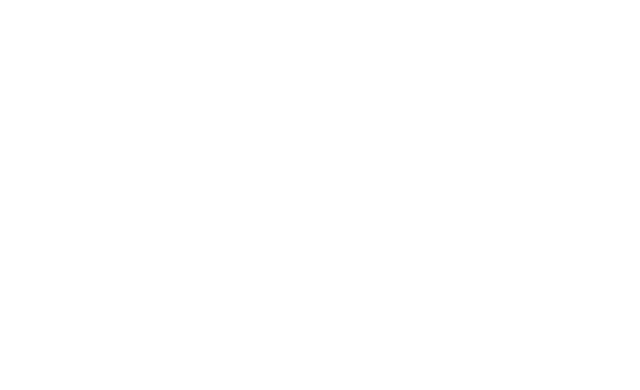
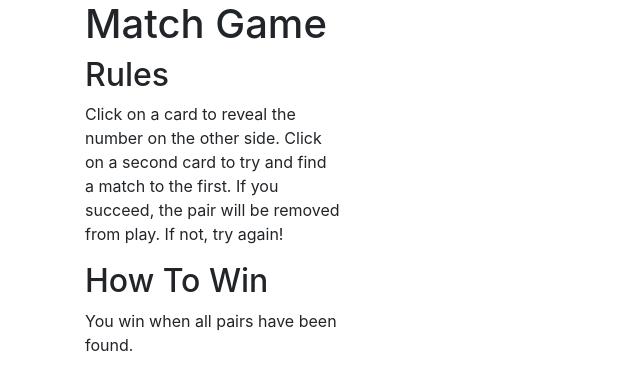
Before and after one commit to brian-miranda/matchgame, a plain HTML site: page index.html in a window 1280 px wide. Shown: the whole page, without its empty margins (0-640 px from the left). Drawn offline with nearby package versions, Linux system fonts and the light colour scheme.

Commit message:
Start basic bootstrap layout

```diff
--- a/index.html
+++ b/index.html
@@ -1,9 +1,29 @@
 <!DOCTYPE html>
 <html>
+
 <head>
   <title>Match Game</title>
+  <link href="https://stackpath.bootstrapcdn.com/bootstrap/4.1.2/css/bootstrap.min.css" rel="stylesheet" integrity="sha384-Smlep5jCw/wG7hdkwQ/Z5nLIefveQRIY9nfy6xoR1uRYBtpZgI6339F5dgvm/e9B" crossorigin="anonymous">
 </head>
+
 <body>
+
+  <div class="container">
+    <div class="row">
+      <div class="col-sm-12 col-md-3">
+        <h1>Match Game</h1>
+        <h2>Rules</h2>
+        <p>Click on a card to reveal the number on the other side. Click on a second card to try and find a match to the first. If you succeed, the pair will be removed from play. If not, try again!</p>
+        <h2>How To Win</h2>
+        <p>You win when all pairs have been found.</p>
+      </div>
+
+      <div id="game" class="col-sm-12 col-md-9">
+        <!--the game-->
+      </div>
+    </div>
+  </div>
+
   <script
     src="https://code.jquery.com/jquery-3.1.1.min.js"
     integrity="sha256-hVVnYaiADRTO2PzUGmuLJr8BLUSjGIZsDYGmIJLv2b8="
@@ -11,4 +31,5 @@
   <script type="text/javascript" src="./resources/js/match-game.js"></script>
   <script type="text/javascript" src="./resources/js/tests.js"></script>
 </body>
+
 </html>
```
